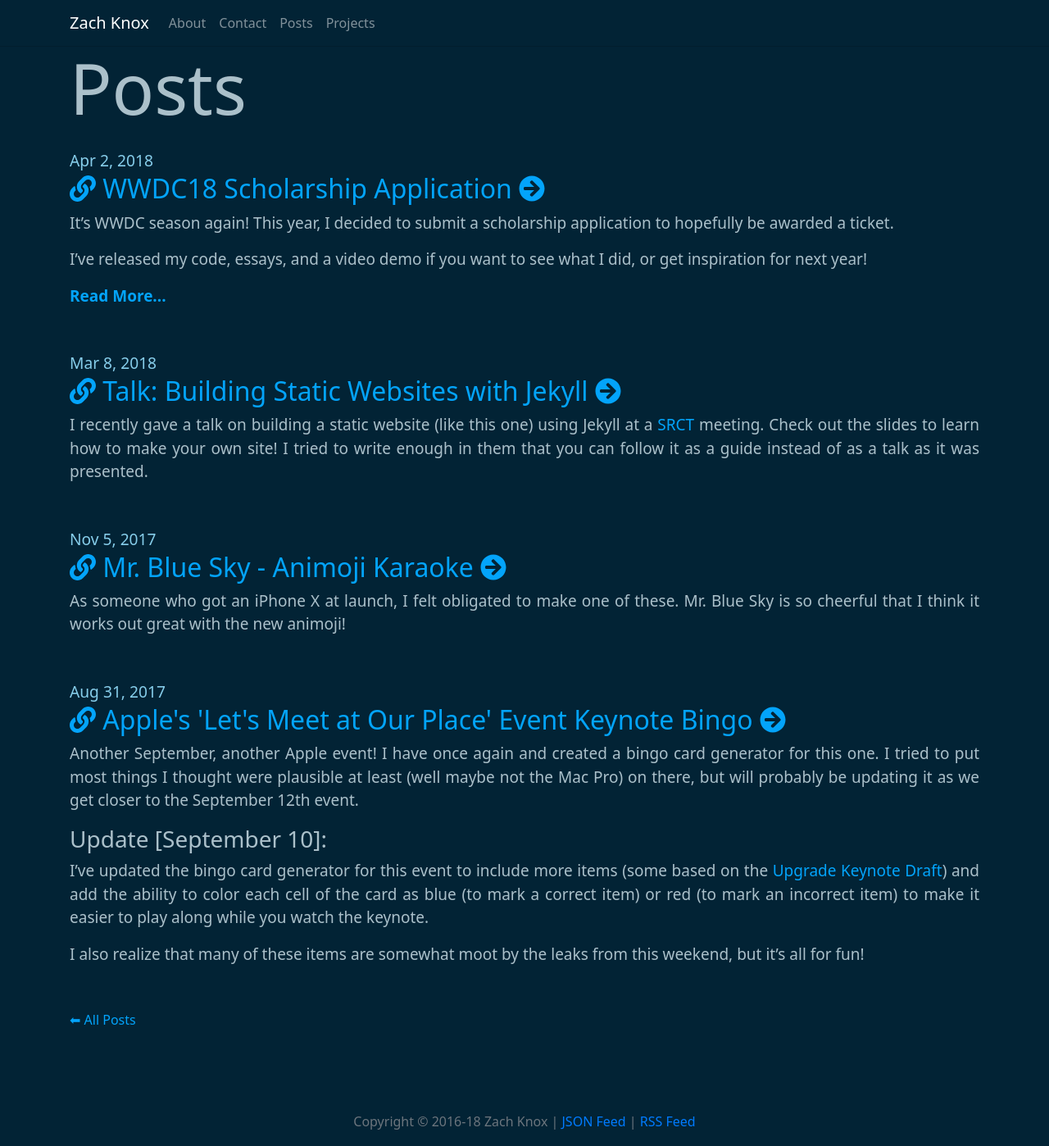
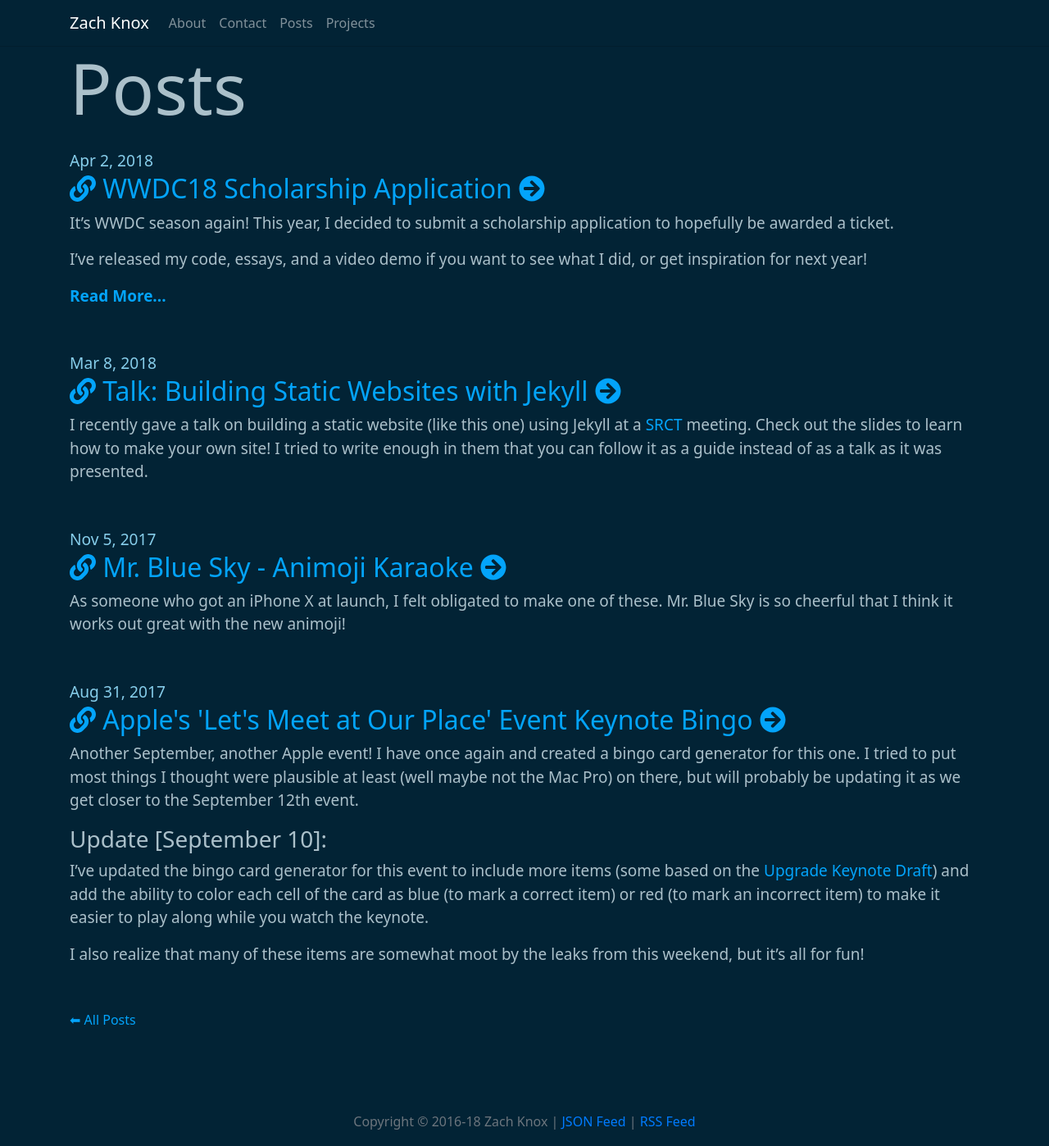
Before and after one commit to zmknox/zmknox.github.io, a Jekyll site: the page built from posts.html, in a window 1280 px wide. Shown: the whole page at 82% size. Built offline with Jekyll 4.4.1, drawn with Linux system fonts in a browser that asks for light colours; nearby versions of some CDN libraries.

Commit message:
go away justified text

```diff
--- a/css/main.scss
+++ b/css/main.scss
@@ -113,12 +113,12 @@ padding-bottom: 0.3em;
 }
 .post-content{
   font-size: 19px;
-  text-align: justify;
+  text-align: left;
   padding-bottom: 3em;
 }
 .post-content-excerpt{
   font-size: 19px;
-  text-align: justify;
+  text-align: left;
   padding-bottom: 2em;
 }
 .post-content img {
@@ -166,7 +166,7 @@ text-align: center;
 
 }
 .manual-content{
-  text-align: justify;
+  text-align: left;
   font-size: 19px;
 }
 
```
